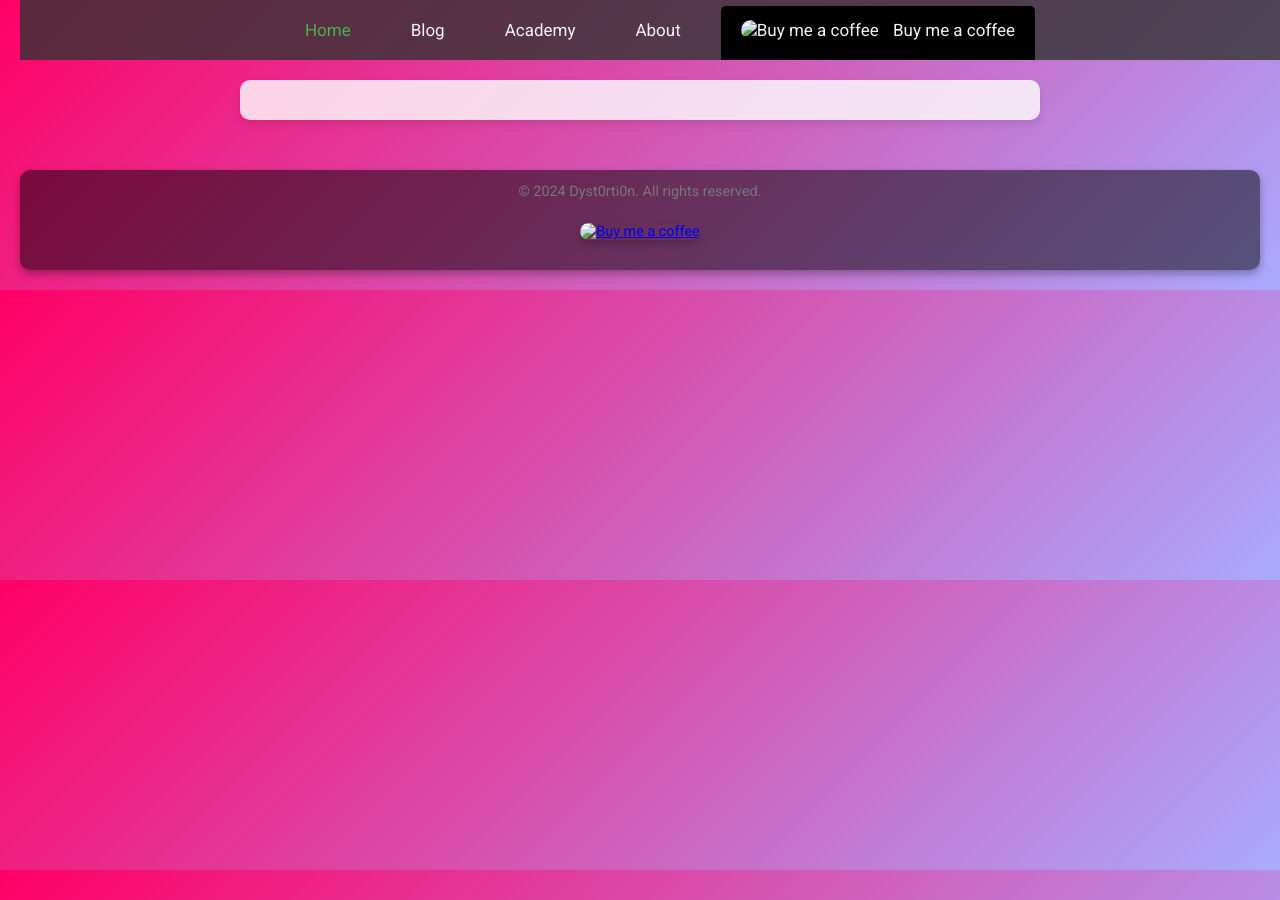
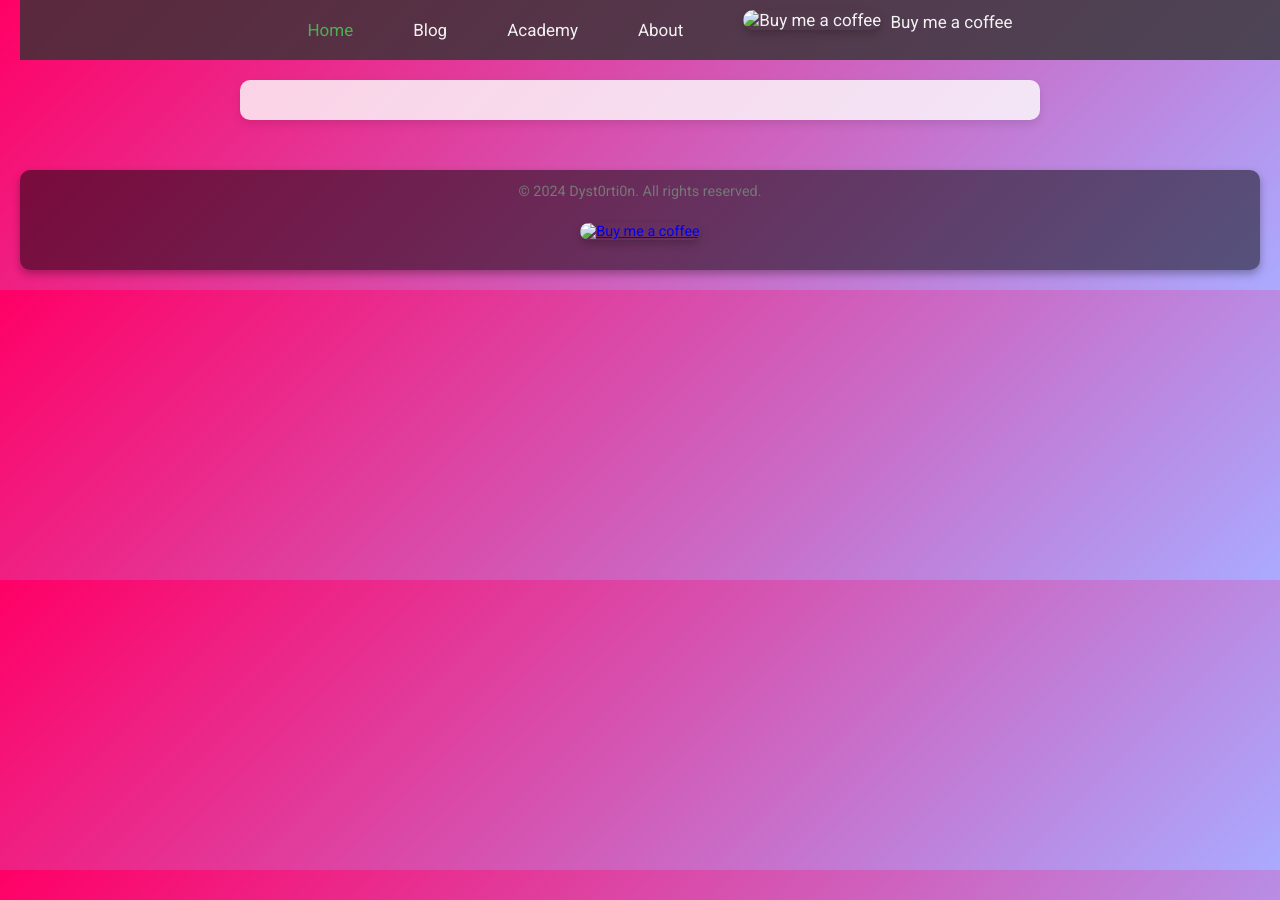
Before and after one commit to Dyst0rti0n/Dyst0rti0n.github.io, a Jekyll site: the page built from index.md, in a window 1280 px wide. Built offline with Jekyll 4.4.1, drawn with Linux system fonts in a browser that asks for light colours.

Commit message:
Ensure navbar is included in index.html and adjust styling

```diff
--- a/_includes/navbar.html
+++ b/_includes/navbar.html
@@ -4,7 +4,7 @@
         <a href="/blog">Blog</a>
         <a href="/academy">Academy</a>
         <a href="/about">About</a>
-        <a class="bmc-button" href="https://www.buymeacoffee.com/dystortion" target="_blank">
+        <a class="bmc-button-nav" href="https://www.buymeacoffee.com/dystortion" target="_blank">
             <img src="https://cdn.buymeacoffee.com/buttons/bmc-new-btn-logo.svg" alt="Buy me a coffee">
             <span>Buy me a coffee</span>
         </a>
--- a/assets/css/navbar.css
+++ b/assets/css/navbar.css
@@ -56,6 +56,25 @@
   display: none;
 }
 
+.bmc-button-nav {
+  display: inline-flex;
+  align-items: center;
+  justify-content: center;
+  padding: 10px;
+  font-size: 1em;
+  color: #ffffff;
+  text-decoration: none;
+}
+
+.bmc-button-nav img {
+  margin-right: 5px;
+  height: 20px; /* Adjusted image height */
+}
+
+.bmc-button-nav span {
+  vertical-align: middle;
+}
+
 @media screen and (max-width: 768px) {
   .navbar a:not(:first-child), .navbar-center {
     display: none;
@@ -89,13 +108,3 @@
     text-align: left;
   }
 }
-
-.bmc-button-nav img {
-  vertical-align: middle;
-  margin-bottom: -5px;
-}
-
-.bmc-button-nav span {
-  vertical-align: middle;
-  margin-top: -5px;
-}
```
